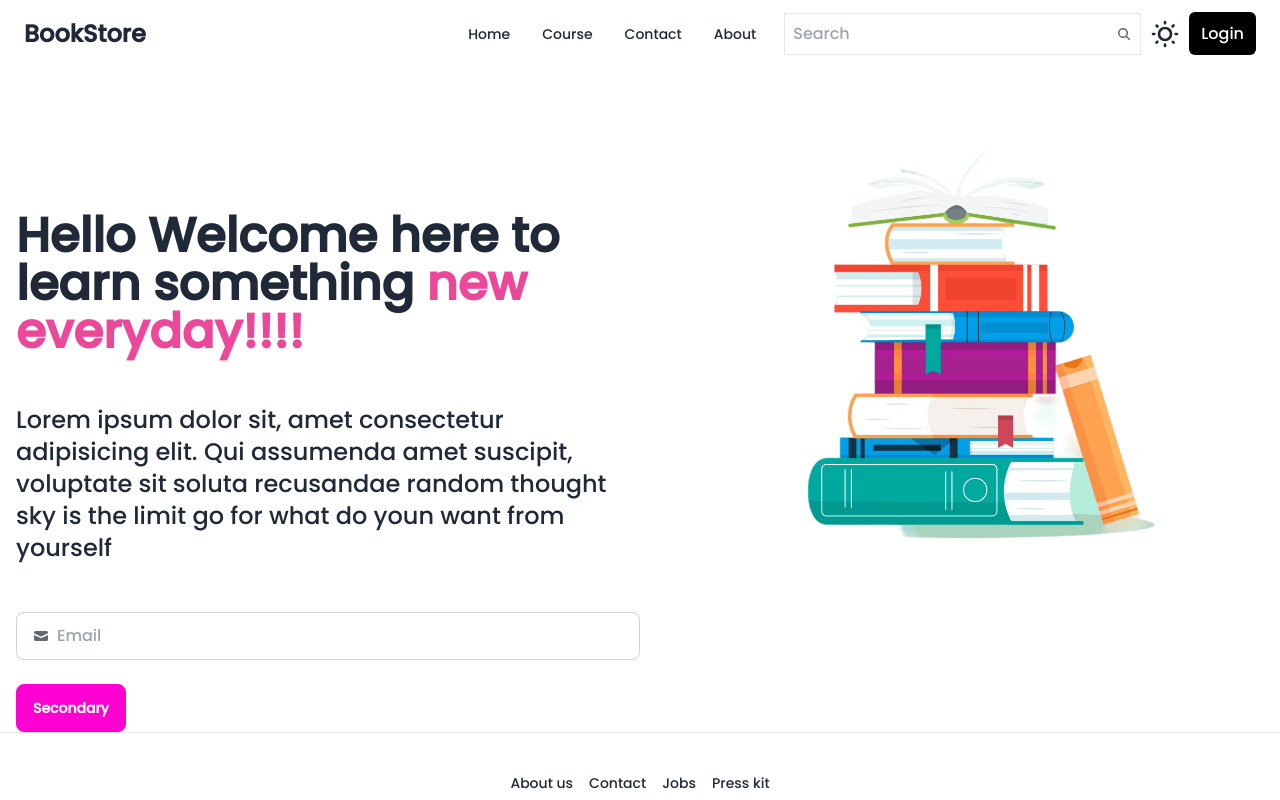
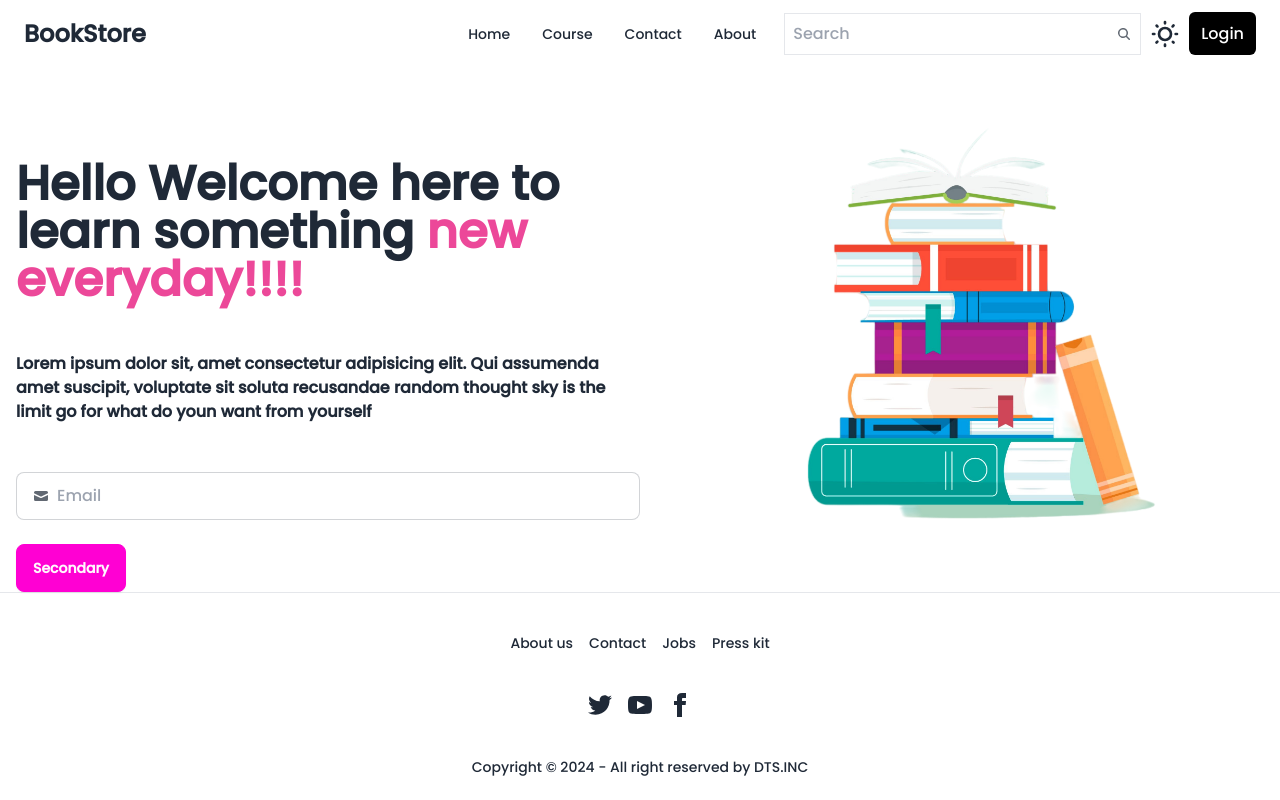
Before and after one commit to Syed-Isar/BookStoreApp, a React app in the folder Frontend/: page / in a window 1280 px wide. Shown: the top 800 px of the page. Built offline with nearby package versions, Linux system fonts and the light colour scheme; the HTML template or start-up script is replaced by a standard one.

Commit message:
Made some changes in navbar to be fixed and banner alignment with picture and words

```diff
--- a/Frontend/src/components/Banner.jsx
+++ b/Frontend/src/components/Banner.jsx
@@ -4,13 +4,13 @@ import banner from "/images/banner.png";
 function Banner() {
   return (
     <div class="max-w-screen-2xl container mx-auto md:px-15 px-4 flex flex-col md:flex-row ">
-      <div className="md:w-1/2 mt-12 md:mt-36">
+      <div className="md:w-1/2 mt-40">
         <div className="space-y-12">
           <h1 className="text-5xl font-bold">
             Hello Welcome here to learn something{" "}
             <span className=" text-pink-500">new everyday!!!!</span>
           </h1>
-          <p className="text-2xl">
+          <p className="text-1xl font-semibold">
             Lorem ipsum dolor sit, amet consectetur adipisicing elit. Qui
             assumenda amet suscipit, voluptate sit soluta recusandae random
             thought sky is the limit go for what do youn want from yourself
@@ -31,7 +31,7 @@ function Banner() {
         </div>
         <button className="btn btn-secondary mt-6">Secondary</button>
       </div>
-      <div className="md:w-1/2">
+      <div className="md:w-1/2 mt-12">
       <img src={banner} className=" md:w-5/6 md:mx-16" alt="" />
       </div>
     </div>
--- a/Frontend/src/components/Navbar.jsx
+++ b/Frontend/src/components/Navbar.jsx
@@ -11,7 +11,7 @@ function Navbar() {
     )
     return (
         <>
-            <div className=' max-w-screen-2xl container mx-auto md:px-15 px-4' >
+            <div className="max-w-screen-2xl container mx-auto md:px-15 px-4 fixed top-0 left-0 right-0" >
                 <div className="navbar bg-base-100">
                     <div className="navbar-start">
                         <div className="dropdown">
```
Also changed, not shown: 1 other file (tests, documents, lock files or other folders).
